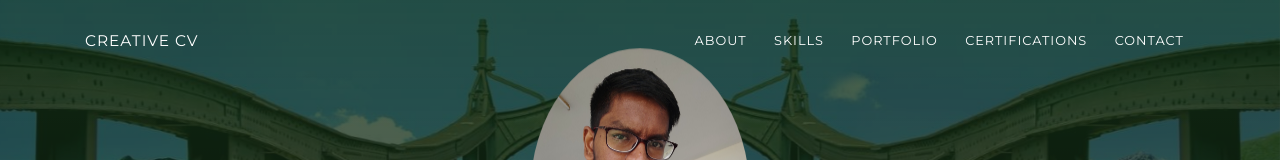
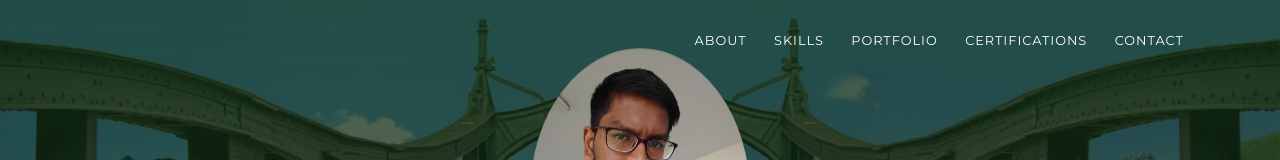
Before and after one commit to KarthikReddy1111/Portfolio, a plain HTML site: page index.html in a window 1280 px wide. Shown: the top 160 px of the page. Drawn offline with Linux system fonts and the light colour scheme.

Commit message:
Update index.html

```diff
--- a/index.html
+++ b/index.html
@@ -24,7 +24,7 @@
       <div class="profile-page sidebar-collapse">
         <nav class="navbar navbar-expand-lg fixed-top navbar-transparent bg-primary" color-on-scroll="400">
           <div class="container">
-            <div class="navbar-translate"><a class="navbar-brand" href="#" rel="tooltip">Creative CV</a>
+            <div class="navbar-translate"><!--a class="navbar-brand" href="#" rel="tooltip">Creative CV</a-->
               <button class="navbar-toggler navbar-toggler" type="button" data-toggle="collapse" data-target="#navigation" aria-controls="navigation" aria-expanded="false" aria-label="Toggle navigation"><span class="navbar-toggler-bar bar1"></span><span class="navbar-toggler-bar bar2"></span><span class="navbar-toggler-bar bar3"></span></button>
             </div>
             <div class="collapse navbar-collapse justify-content-end" id="navigation">
```
